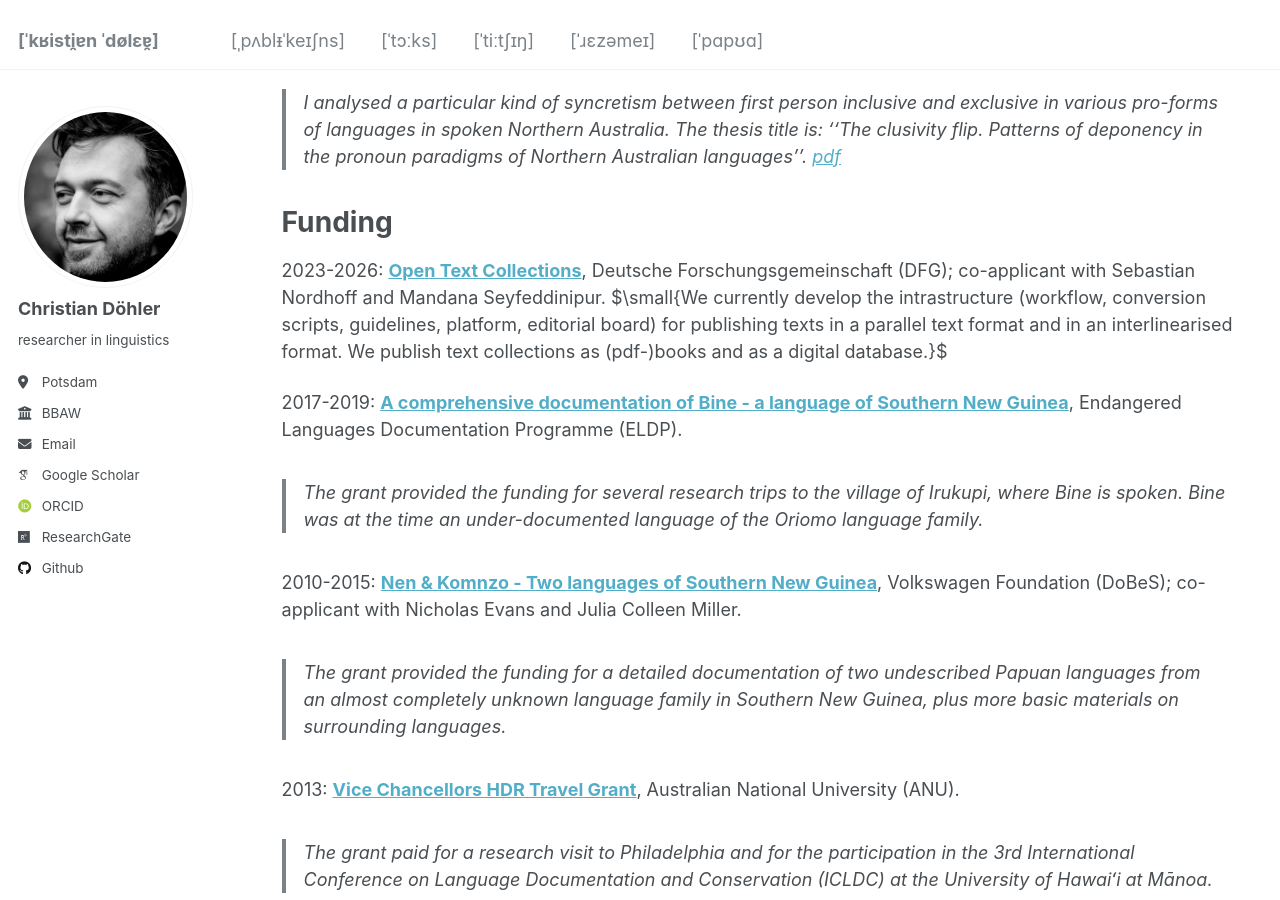
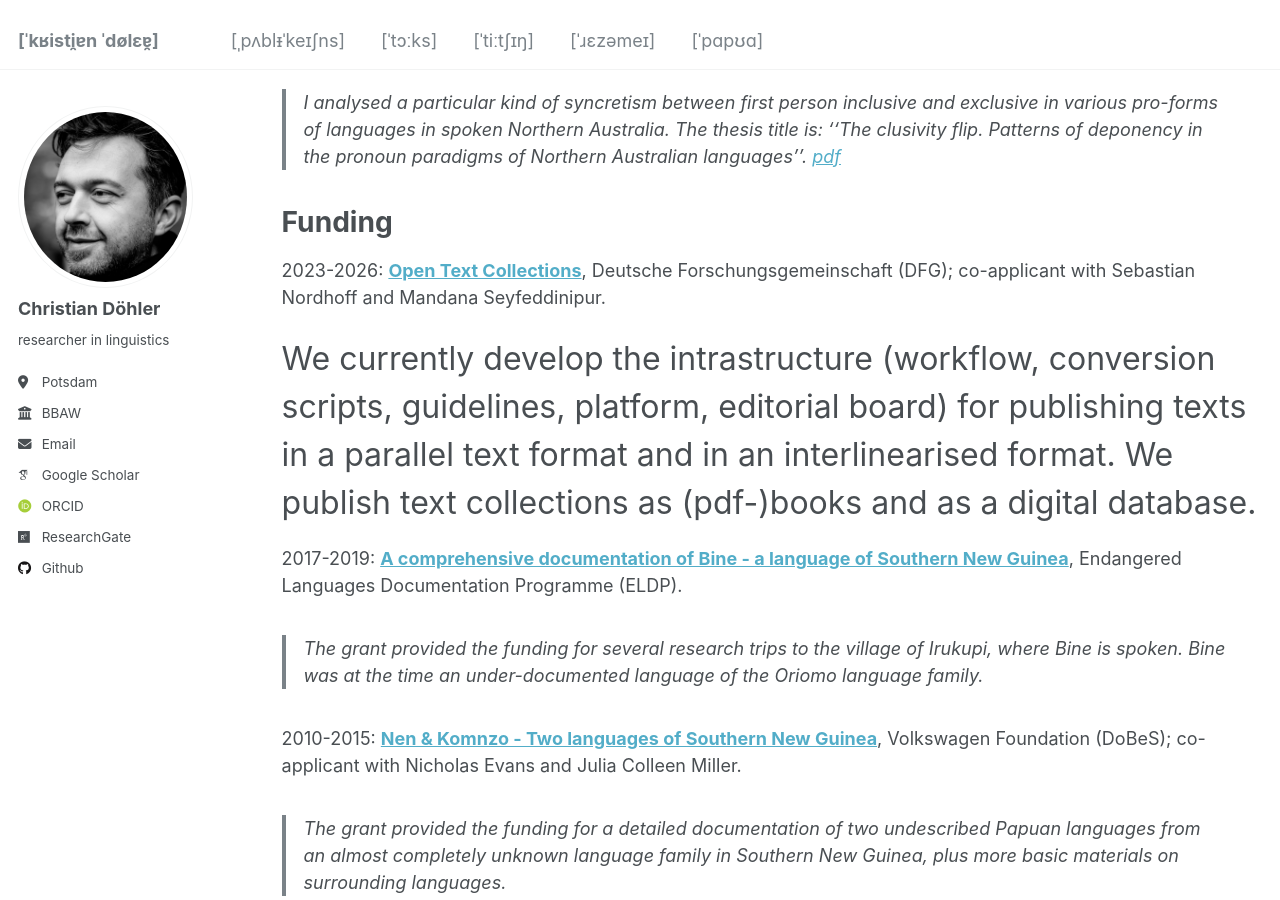
Before and after one commit to chrdoe/chrdoe.github.io, a Jekyll site: the page built from _pages/cv.md, in a window 1280 px wide and 900 px high, scrolled down 2367 px. Built offline with Jekyll 4.4.1, drawn with Linux system fonts in a browser that asks for light colours; some web fonts are replaced.

Commit message:
Update cv.md

```diff
--- a/_pages/cv.md
+++ b/_pages/cv.md
@@ -63,7 +63,7 @@ Funding
 ====
 
 2023-2026: **[Open Text Collections](https://www.bbaw.de/forschung/open-text-collections)**, Deutsche Forschungsgemeinschaft (DFG); co-applicant with Sebastian Nordhoff and Mandana Seyfeddinipur.
-$\small{We currently develop the intrastructure (workflow, conversion scripts, guidelines, platform, editorial board) for publishing texts in a parallel text format and in an interlinearised format. We publish text collections as (pdf-)books and as a digital database.}$
+<font size="6">We currently develop the intrastructure (workflow, conversion scripts, guidelines, platform, editorial board) for publishing texts in a parallel text format and in an interlinearised format. We publish text collections as (pdf-)books and as a digital database.</font>
 
 2017-2019: **[A comprehensive documentation of Bine - a language of Southern New Guinea](https://www.elararchive.org/dk0471)**, Endangered Languages Documentation Programme (ELDP).
 > The grant provided the funding for several research trips to the village of Irukupi, where Bine is spoken. Bine was at the time an under-documented language of the Oriomo language family.
```
